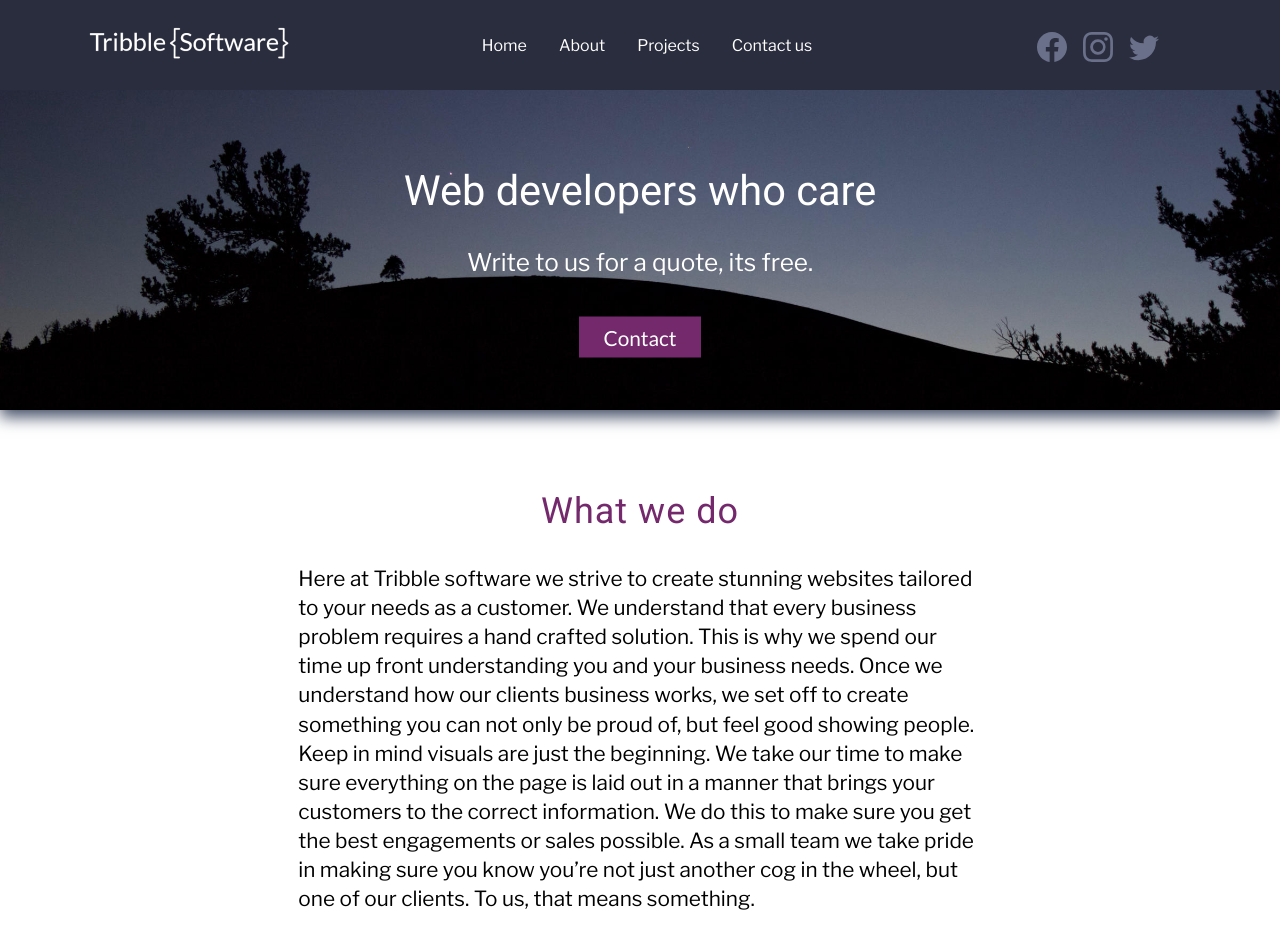
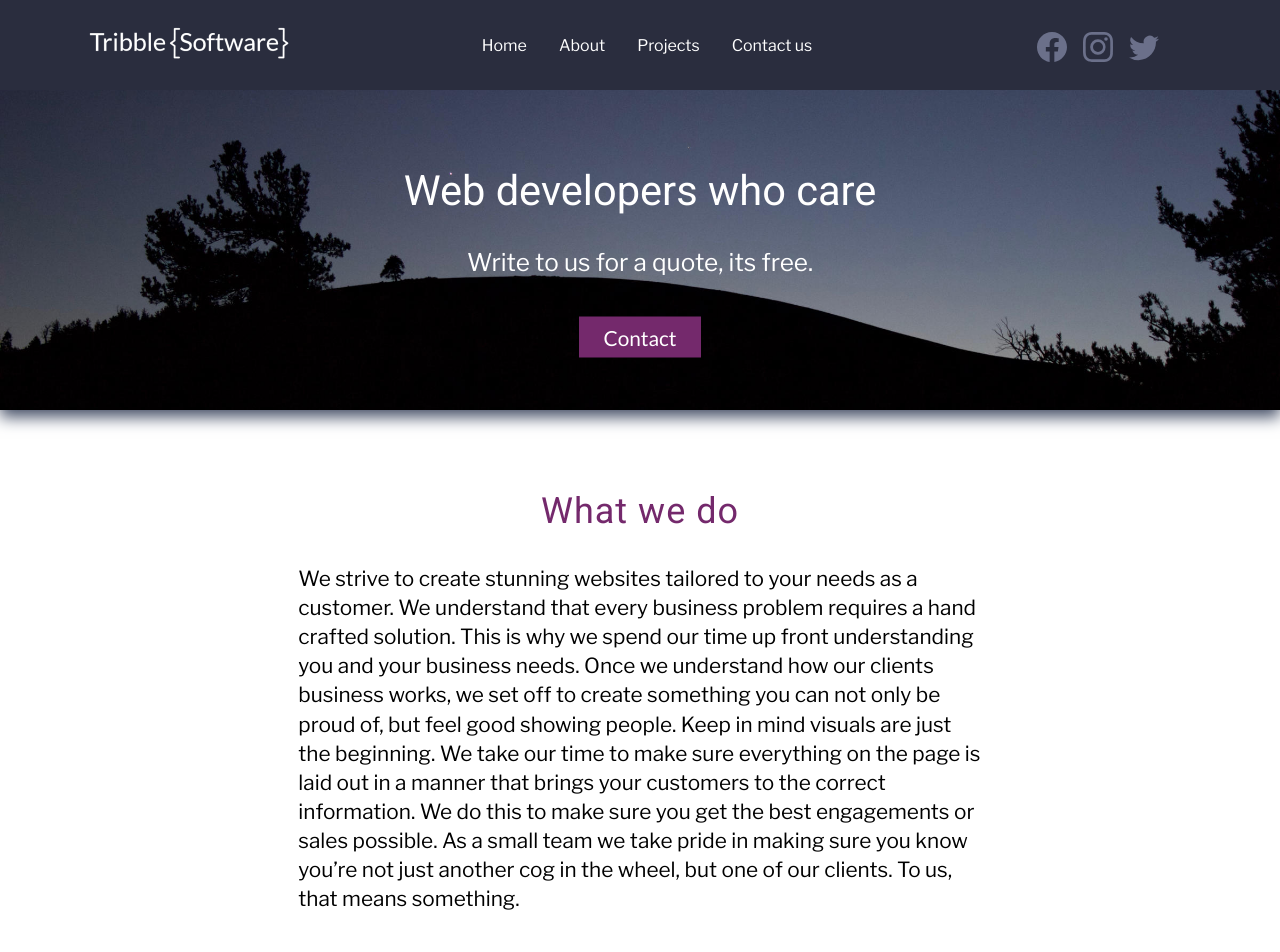
Before and after one commit to RandallBG/TribbleSoftwareWebsite, a React (Create React App) app: page / in a window 1280 px wide. Shown: the top 952 px of the page. Built offline with nearby package versions, Linux system fonts and the light colour scheme.

Commit message:
update commit

```diff
--- a/src/components/About/About.js
+++ b/src/components/About/About.js
@@ -16,9 +16,10 @@ const About = () => {
           <p>
             Developing an online presence for your business has never been more
             important than now. Here at Tribble, we help create a beautiful
-            website, meant to reach new customers and keep them coming back. We
-            lay our sites out in a way that ensures the most engagement
-            possible. Be that converting a sale, signing them up for a
+            websites, that will attract new customers and keep them coming back.
+            With our help you can be sure that your website will be a success and
+            that your business will be growing. We lay our sites out in a way that
+            ensures the most engagement possible. Converting a sale, signing them up for a
             newsletter, or just giving them the information they are looking for
             in the easiest to find locations.
           </p>
--- a/src/components/Home/Home.js
+++ b/src/components/Home/Home.js
@@ -11,12 +11,11 @@ const Home = () => {
         <div className="columnBlurb">
           <h2>What we do</h2>
           <p>
-            Here at Tribble software we strive to create stunning websites
-            tailored to your needs as a customer. We understand that every
-            business problem requires a hand crafted solution. This is why we
-            spend our time up front understanding you and your business needs.
-            Once we understand how our clients business works, we set off to
-            create something you can not only be proud of, but feel good showing
+            We strive to create stunning websites tailored to your needs as a
+            customer. We understand that every business problem requires a hand
+            crafted solution. This is why we spend our time up front understanding
+            you and your business needs. Once we understand how our clients business works,
+            we set off to create something you can not only be proud of, but feel good showing
             people. Keep in mind visuals are just the beginning. We take our
             time to make sure everything on the page is laid out in a manner
             that brings your customers to the correct information. We do this to
@@ -56,12 +55,11 @@ const Home = () => {
           <h2>Our projects</h2>
           <p>
             We’ve had the pleasure of working with some great people over the
-            course of our time as a business. Creating a business is tough work
-            and we like to think we can help make the web aspect as smooth as
-            possible so you can focus your efforts at more important things. If
-            there’s one thing that makes us proud, its seeing our clients go on
-            to do great things and know we helped in that journey, even if only
-            a little.
+            course of our time as a business. Operating a business is alot of work and
+            we can help make the web aspect as smooth as possible so you can focus your
+            efforts on more important things. If there’s one thing that makes us proud,
+            its seeing our clients go on to do great things and know we helped in that
+            journey, even if only a little.
           </p>
         </div>
 
```
